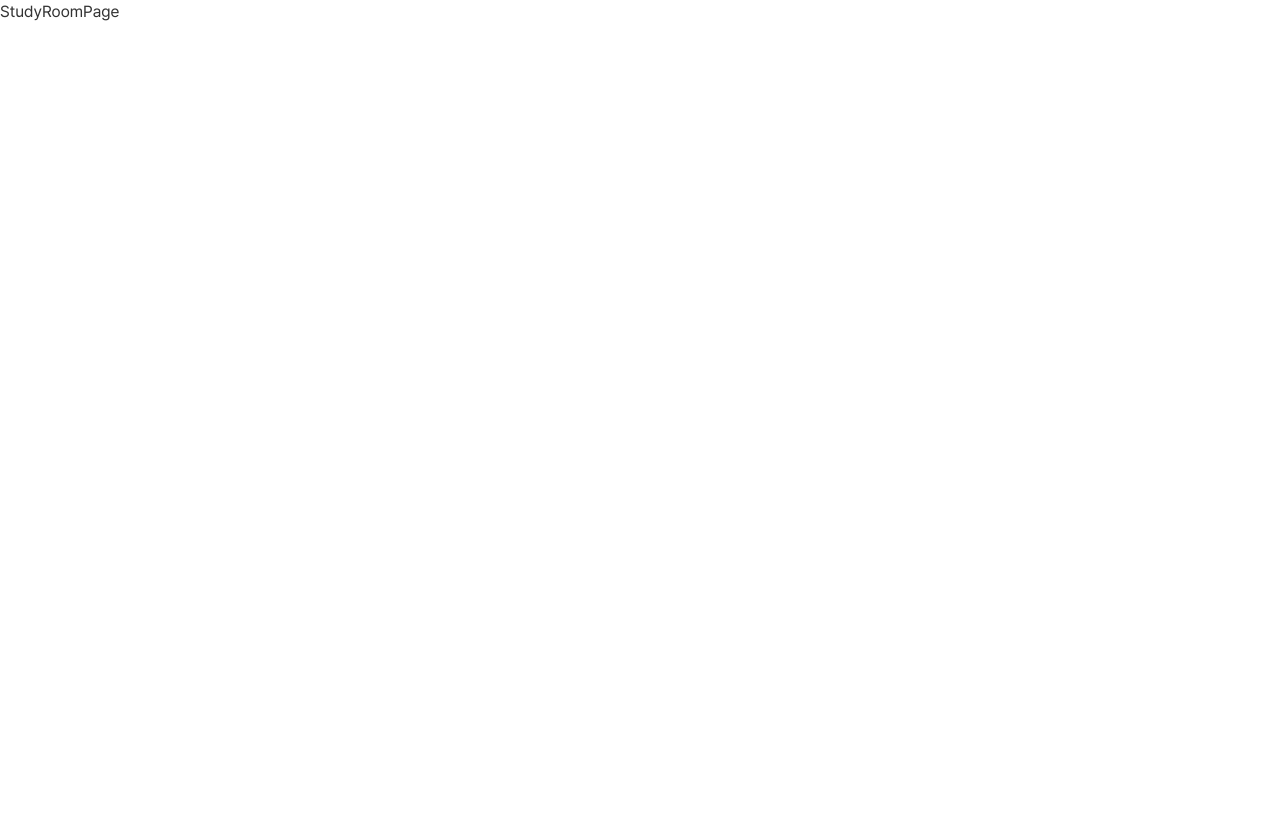
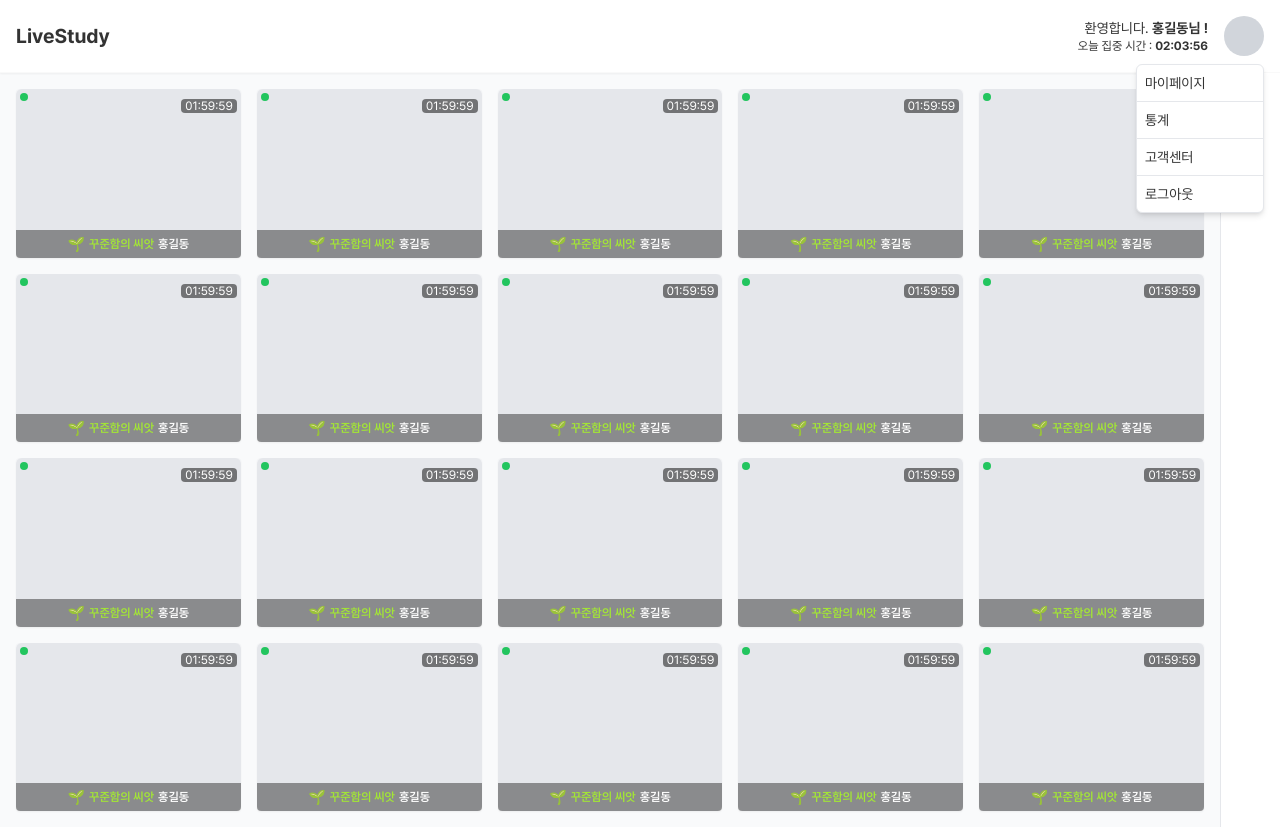
Before and after one commit to Delcastin/LiveStudy, a React (Vite) app in the folder front/: page /room/1 in a window 1280 px wide. Before the commit the page ends 800 px from the top, so only its background shows below. Built offline with nearby package versions, Linux system fonts and the light colour scheme.

Commit message:
style(studyroom): studyroom 페이지 UI 구성 완료

```diff
--- a/front/src/page/StudyRoomPage.tsx
+++ b/front/src/page/StudyRoomPage.tsx
@@ -1,5 +1,38 @@
-function StudyRoomPage() {
-  return <div>StudyRoomPage</div>;
-}
+import Header from '../components/common/Header';
+
+const StudyRoomPage = () => {
+  return (
+    <div className="bg-gray-50 flex flex-col nodrag min-h-screen overflow-hidden">
+      <Header />
+      <main className="flex-1 w-full max-w-[1280px] mx-auto flex overflow-hidden">
+        <section className="flex-1 p-4 grid grid-cols-2 sm:grid-cols-2 md:grid-cols-2 lg:grid-cols-4 xl:grid-cols-5 gap-4 overflow-y-auto">
+          {Array.from({ length: 20 }).map((_, idx) => (
+            <div
+              key={idx}
+              className="bg-gray-100 rounded shadow-sm overflow-hidden flex items-center justify-center aspect-[4/3] relative"
+            >
+              <div className="w-full h-full bg-gray-200 rounded-md relative">
+                <div className="absolute top-1 left-1 w-2 h-2 rounded-full bg-green-500" />
+
+                <div className="absolute top-1 right-1">
+                  <span className="text-xs text-white bg-black/50 px-1 rounded">01:59:59</span>
+                </div>
+                <div className="absolute bottom-0 left-0 w-full px-2 py-1 bg-black/40 text-white text-xs flex justify-center items-center">
+                  <div className="flex items-center space-x-1">
+                    <span className="text-sm">🌱</span>
+                    <span className="font-semibold text-lime-400">꾸준함의 씨앗</span>
+                    <span className="font-semibold">홍길동</span>
+                  </div>
+                </div>
+              </div>
+            </div>
+          ))}
+        </section>
+
+        <aside className="w-[60px] flex-shrink-0 border-l bg-white flex flex-col justify-between"></aside>
+      </main>
+    </div>
+  );
+};
 
 export default StudyRoomPage;
```
